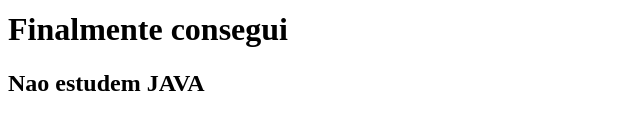
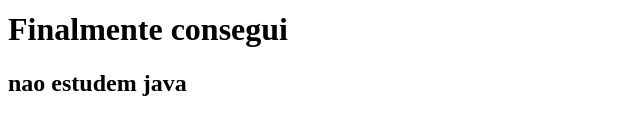
Before and after one commit to Bia-source/Geral, a plain HTML site: page index.html in a window 1280 px wide. Shown: the part 127-262 px from the top of the page, 0-640 px from the left. Drawn offline with Linux system fonts and the light colour scheme.

Commit message:
samiraferreira

```diff
--- a/index.html
+++ b/index.html
@@ -9,7 +9,6 @@
     <h1>PdA É TOP!!!</h1>
     <h1>espero não ter apagado tudo, amém.</h1>
     <h1>Finalmente consegui</h1>
-
-    <h2>Nao estudem JAVA</h2>
+    <h2>nao estudem java</h2>
 </body>
 </html>
```
